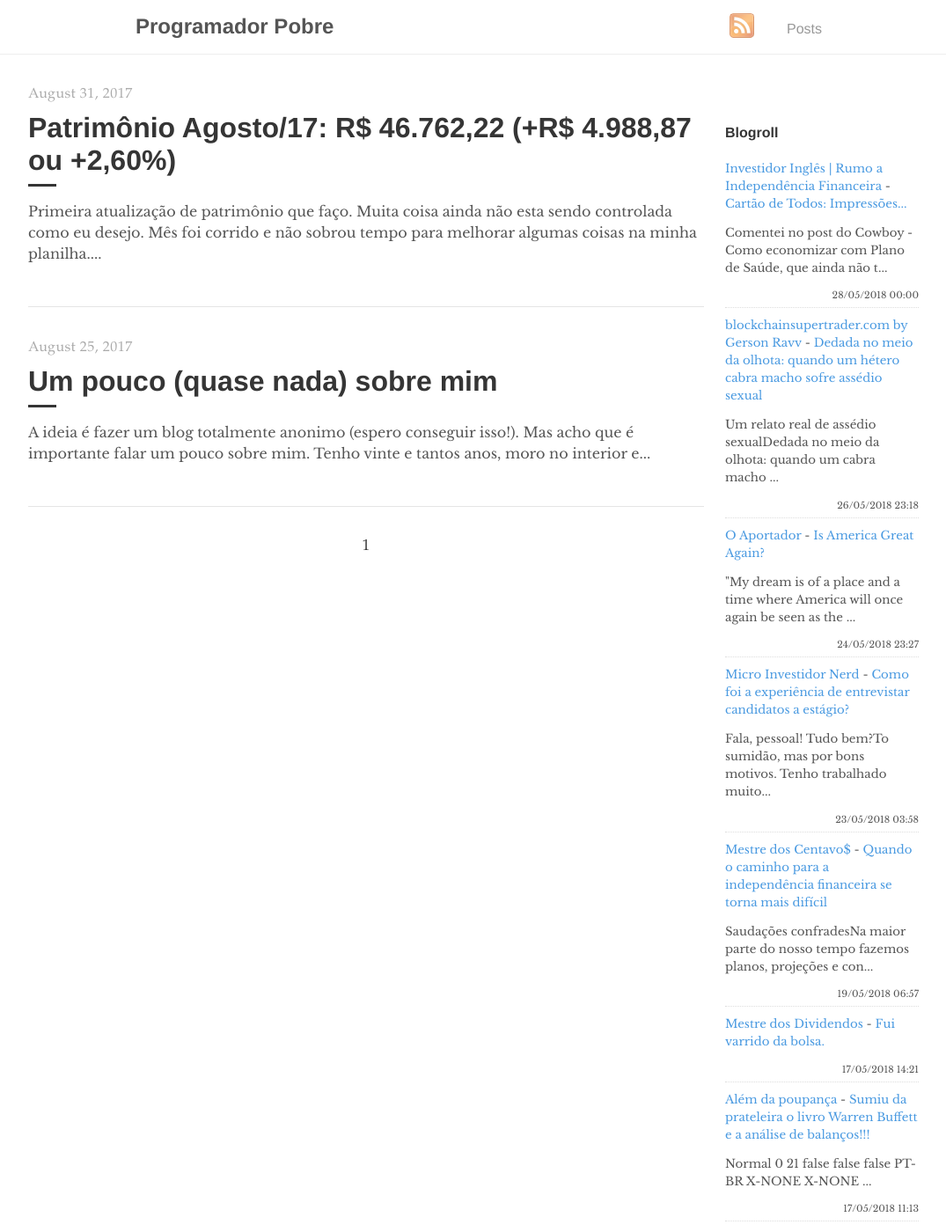
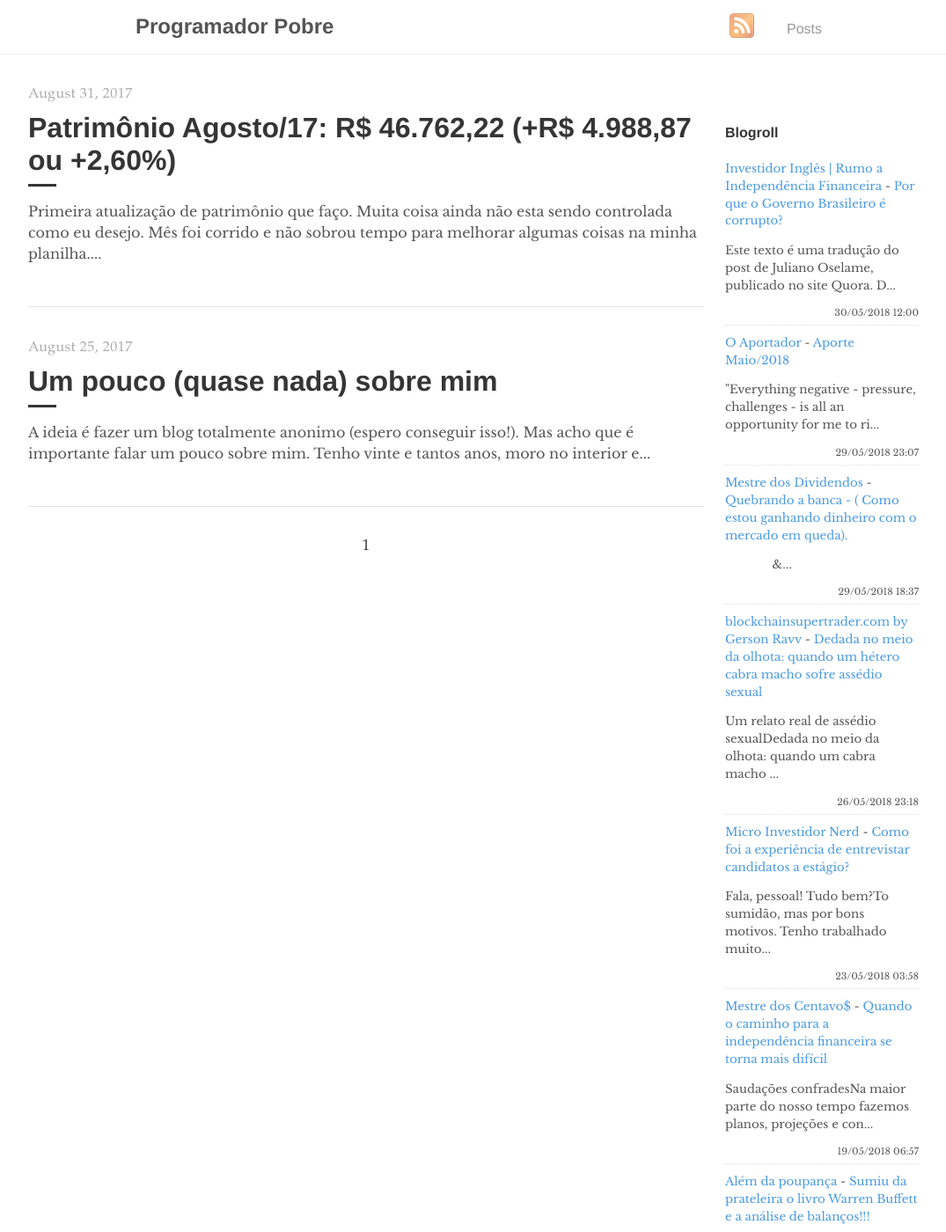
Before and after one commit to programadorpobre/programadorpobre.github.io, a Jekyll site: the page built from index.html, in a window 1280 px wide and 1400 px high. Shown: the whole window at 88% size, without its empty margins (96-1171 px from the left). Built offline with Jekyll 4.4.1, drawn with Linux system fonts in a browser that asks for light colours; the list of posts is cut into pages by our own code; comment, search, counter and statistics services are not loaded.

Commit message:
[ci skip] travis #298

```diff
--- a/_includes/feed-entries.html
+++ b/_includes/feed-entries.html
@@ -1,17 +1,22 @@
 <div class="feed-entry">
-    <a class="feed-entry-site-name" href="https://www.investidoringles.com/">Investidor Inglês | Rumo a Independência Financeira</a> - <a class="feed-entry-title" href="https://www.investidoringles.com/2018/05/cartao-de-todos-e-bom.html">Cartão de Todos: Impressões...</a>
-    <p class="feed-entry-summary">Comentei no post do Cowboy - Como economizar com Plano de Saúde, que ainda não t...</p>
-    <time datetime="2018-05-28T00:00:00.000-03:00">28/05/2018 00:00</time>
+    <a class="feed-entry-site-name" href="https://www.investidoringles.com/">Investidor Inglês | Rumo a Independência Financeira</a> - <a class="feed-entry-title" href="https://www.investidoringles.com/2018/05/por-que-o-governo-brasileiro-e-corrupto.html">Por que o Governo Brasileiro é corrupto?</a>
+    <p class="feed-entry-summary">Este texto é uma tradução do post de Juliano Oselame, publicado no site Quora. D...</p>
+    <time datetime="2018-05-30T12:00:00.000-03:00">30/05/2018 12:00</time>
+</div>
+<div class="feed-entry">
+    <a class="feed-entry-site-name" href="https://oaportadorfinanceiro.blogspot.com/">O Aportador</a> - <a class="feed-entry-title" href="https://oaportadorfinanceiro.blogspot.com/2018/05/aporte-maio2018.html">Aporte Maio/2018</a>
+    <p class="feed-entry-summary">"Everything negative - pressure, challenges - is all an opportunity for me to ri...</p>
+    <time datetime="2018-05-29T23:07:00.001-03:00">29/05/2018 23:07</time>
+</div>
+<div class="feed-entry">
+    <a class="feed-entry-site-name" href="https://mestredosdividendos.blogspot.com/">Mestre dos Dividendos</a> - <a class="feed-entry-title" href="https://mestredosdividendos.blogspot.com/2018/05/quebrando-banca-como-estou-ganhando.html">Quebrando a banca - ( Como estou ganhando dinheiro com o mercado em queda).</a>
+    <p class="feed-entry-summary">&nbsp;&nbsp;&nbsp;&nbsp;&nbsp;&nbsp;&nbsp;&nbsp;&nbsp;&nbsp;&nbsp;&nbsp;&nbsp; &...</p>
+    <time datetime="2018-05-29T18:37:00.000-07:00">29/05/2018 18:37</time>
 </div>
 <div class="feed-entry">
     <a class="feed-entry-site-name" href="http://www.blockchainsupertrader.com/">blockchainsupertrader.com by Gerson Ravv</a> - <a class="feed-entry-title" href="http://www.blockchainsupertrader.com/2018/05/dedada-no-meio-da-olhota-quando-um.html">Dedada no meio da olhota: quando um hétero cabra macho sofre assédio sexual</a>
     <p class="feed-entry-summary">Um relato real de assédio sexualDedada no meio da olhota: quando um cabra macho ...</p>
     <time datetime="2018-05-26T23:18:00.002-03:00">26/05/2018 23:18</time>
-</div>
-<div class="feed-entry">
-    <a class="feed-entry-site-name" href="https://oaportadorfinanceiro.blogspot.com/">O Aportador</a> - <a class="feed-entry-title" href="https://oaportadorfinanceiro.blogspot.com/2018/05/is-america-great-again.html">Is America Great Again?</a>
-    <p class="feed-entry-summary">"My dream is of a place and a time where America will once again be seen as the ...</p>
-    <time datetime="2018-05-24T23:27:00.001-03:00">24/05/2018 23:27</time>
 </div>
 <div class="feed-entry">
     <a class="feed-entry-site-name" href="https://microinvestidornerd.blogspot.com/">Micro Investidor Nerd</a> - <a class="feed-entry-title" href="https://microinvestidornerd.blogspot.com/2018/05/como-foi-entrevistar-candidatos-estagio.html">Como foi a experiência de entrevistar candidatos a estágio?</a>
@@ -22,11 +27,6 @@
     <a class="feed-entry-site-name" href="https://mestredoscentavos.blogspot.com/">Mestre dos Centavo$</a> - <a class="feed-entry-title" href="https://mestredoscentavos.blogspot.com/2018/05/quando-o-caminho-para-independencia.html">Quando o caminho para a independência financeira se torna mais difícil</a>
     <p class="feed-entry-summary">Saudações confradesNa maior parte do nosso tempo fazemos planos, projeções e con...</p>
     <time datetime="2018-05-19T06:57:00.000-07:00">19/05/2018 06:57</time>
-</div>
-<div class="feed-entry">
-    <a class="feed-entry-site-name" href="https://mestredosdividendos.blogspot.com/">Mestre dos Dividendos</a> - <a class="feed-entry-title" href="https://mestredosdividendos.blogspot.com/2018/05/fui-varrido-da-bolsa.html">Fui varrido da bolsa.</a>
-    <p class="feed-entry-summary"></p>
-    <time datetime="2018-05-17T14:21:00.001-07:00">17/05/2018 14:21</time>
 </div>
 <div class="feed-entry">
     <a class="feed-entry-site-name" href="https://alemdapoupanca.blogspot.com/">Além da poupança</a> - <a class="feed-entry-title" href="https://alemdapoupanca.blogspot.com/2018/05/sumiu-da-prateleira-o-livro-warren.html">Sumiu da prateleira o livro Warren Buffett e a análise de balanços!!!</a>
```
